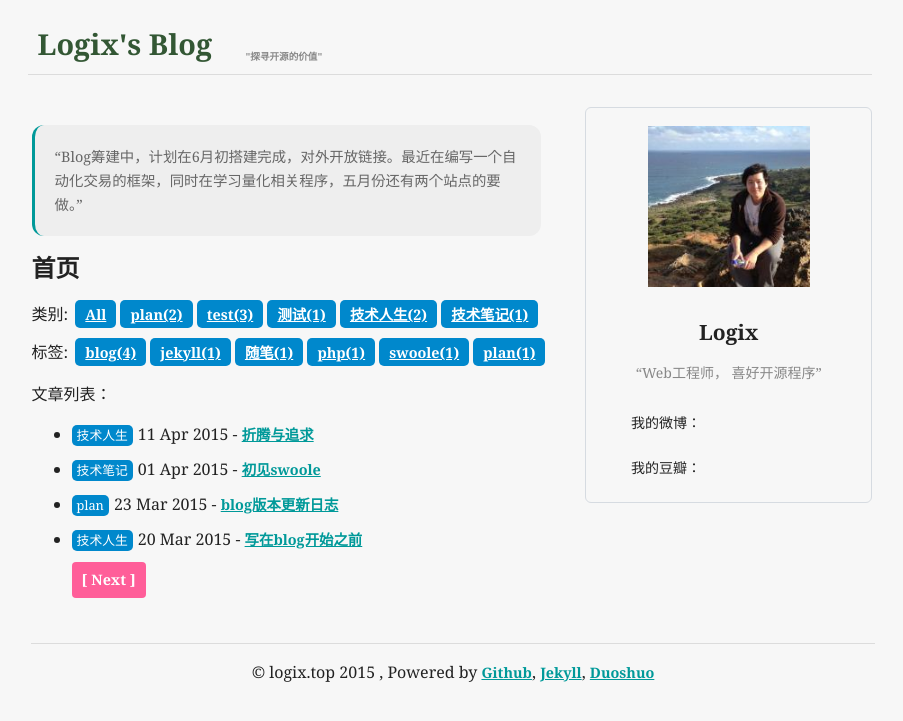
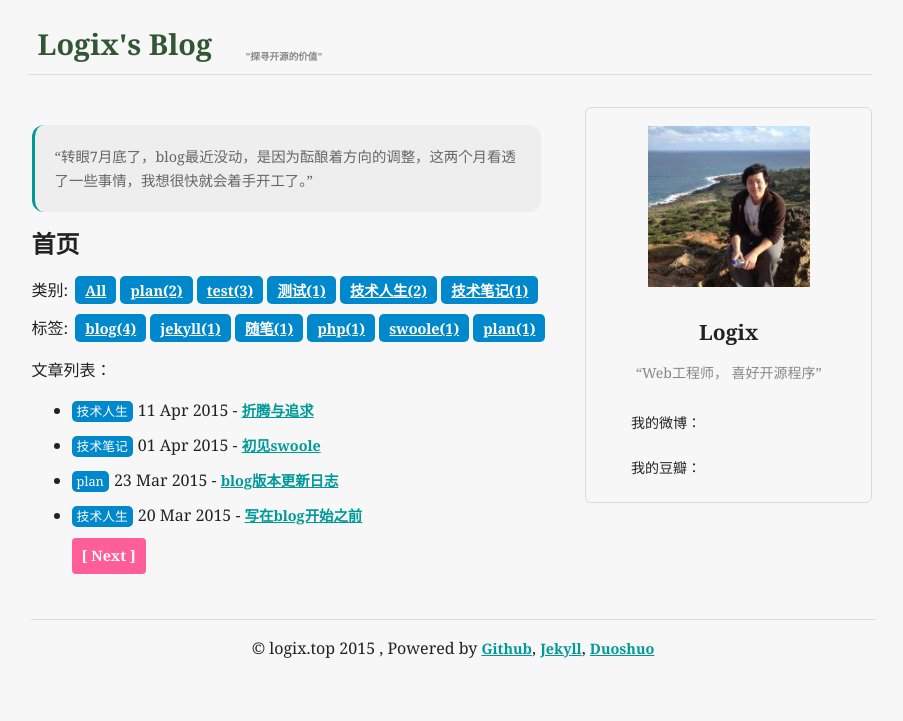
Before and after one commit to logix/blog, a Jekyll site: the page built from index.html, in a window 1280 px wide. Shown: the top 721 px of the page, without its empty margins (190-1093 px from the left). Built offline with Jekyll 4.4.1, drawn with Linux system fonts in a browser that asks for light colours; comment, search, counter and statistics services are not loaded.

Commit message:
Update index.html

```diff
--- a/index.html
+++ b/index.html
@@ -8,7 +8,7 @@ title: Logix's blog
 
     <div id="bulletin">
         <blockquote>
-            <p>“Blog筹建中，计划在6月初搭建完成，对外开放链接。最近在编写一个自动化交易的框架，同时在学习量化相关程序，五月份还有两个站点的要做。”</p>
+            <p>“转眼7月底了，blog最近没动，是因为酝酿着方向的调整，这两个月看透了一些事情，我想很快就会着手开工了。”</p>
         </blockquote>
     </div>
 
```
